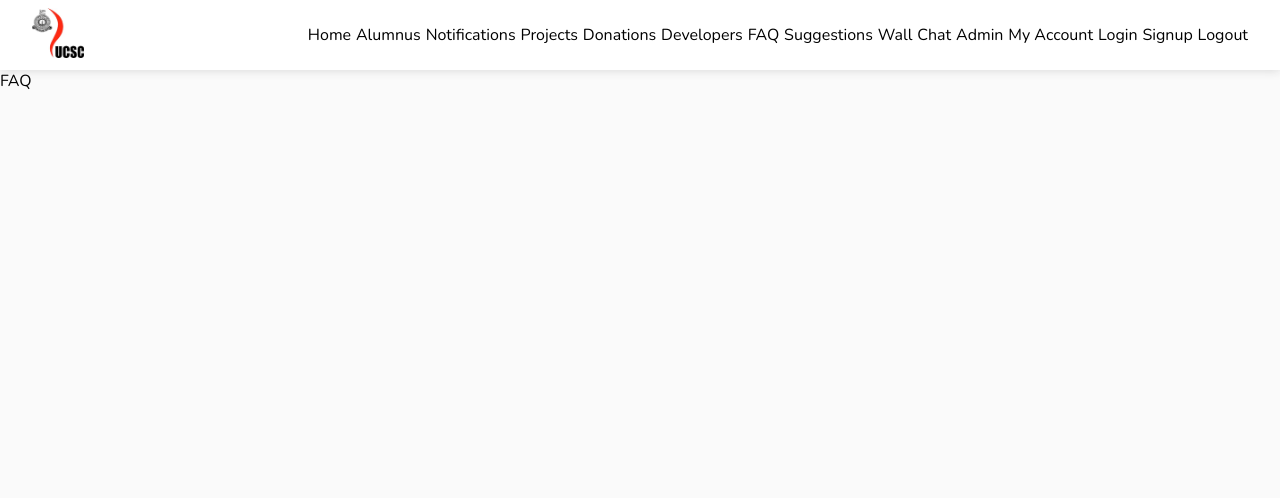
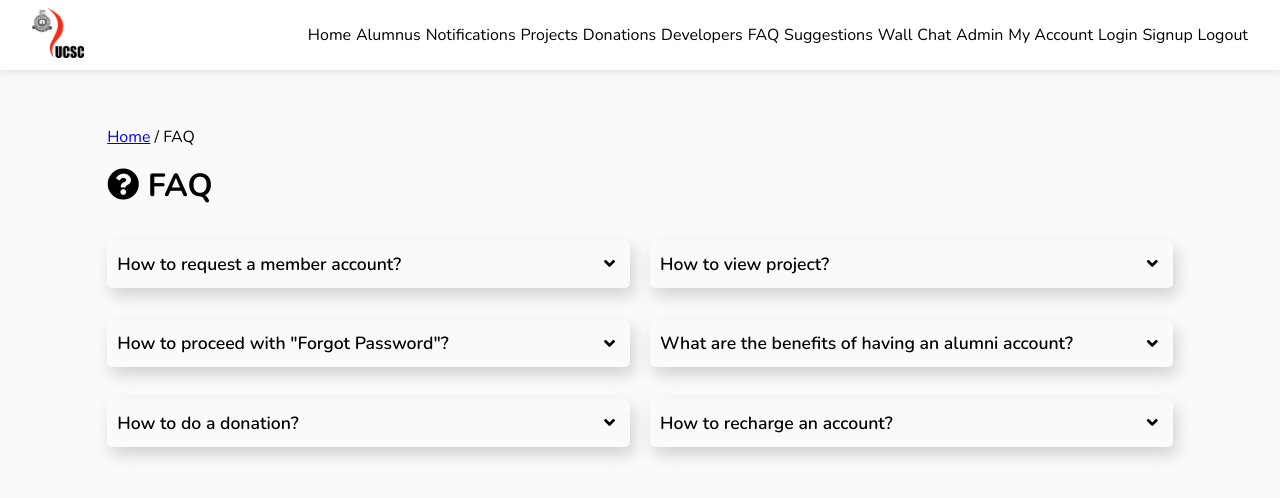
Before and after one commit to IsuruVihan/UCSC_Alumni_Diaries, a PHP site: page /faq.php in a window 1280 px wide. Shown: the top 498 px of the page. Run offline with PHP 8.4, Linux system fonts and the light colour scheme; some libraries are stand-ins or nearby versions.

Commit message:
FAQ sketch UI/UX done

```diff
--- /dev/null
+++ b/assets/styles/faq.css
@@ -0,0 +1,105 @@
+.main-container {
+    display: flex;
+    flex-direction: column;
+    height: 15vh;
+    margin-top: 5vh;
+    padding-left: 6.7em;
+    background: #fafafa;
+}
+
+.breadcrumb {
+    cursor: pointer;
+}
+
+.main-title {
+    font-weight: 700;
+    font-size: 2em;
+    margin: 0;
+}
+
+.faq {
+    margin: 0 6.7em 10vh;
+    display: grid;
+    grid-template-rows: [row1] 100% [row2];
+    grid-template-columns: [col1] 50% [col2] 50% [col3];
+}
+
+.column-1, .column-2 {
+    display: flex;
+    flex-direction: column;
+    gap: 2em;
+}
+
+.column-1 {
+    /*border: 1px solid red;*/
+    grid-row-start: row1;
+    grid-row-end: row2;
+    grid-column-start: col1;
+    grid-column-end: col2;
+    padding-top: 10px;
+    padding-bottom: 10px;
+    padding-right: 10px;
+}
+
+.column-2 {
+    /*border: 1px solid blue;*/
+    grid-row-start: row1;
+    grid-row-end: row2;
+    grid-column-start: col2;
+    grid-column-end: col3;
+    padding-top: 10px;
+    padding-bottom: 10px;
+    padding-left: 10px;
+}
+
+.question {
+    box-shadow: 4px 8px 16px lightgrey;
+    border-radius: 5px;
+    padding: 10px;
+    transition: all ease-in-out 0.5s;
+    display: flex;
+    flex-direction: column;
+}
+
+.question:hover {
+    box-shadow: 1px 2px 4px grey;
+}
+
+.header {
+    font-size: 1.1em;
+    font-weight: 600;
+    display: flex;
+    justify-content: space-between;
+    align-items: center;
+    transition: all ease-in-out 0.5s;
+}
+
+.dropdown-icon {
+    border-radius: 2em;
+    padding: 5px;
+    cursor: pointer;
+    transition: all ease-in-out 0.5s;
+}
+
+.dropup-icon {
+    border-radius: 2em;
+    padding: 5px;
+    cursor: pointer;
+    transition: all ease-in-out 0.5s;
+}
+
+.dropdown-icon:hover {
+    color: #096dd9;
+}
+
+.dropup-icon:hover {
+    color: #f5222d;
+}
+
+.answer {
+    display: none;
+    overflow-wrap: break-word;
+    text-align: justify;
+    padding: 10px;
+    transition: all ease-in-out 0.5s;
+}
--- /dev/null
+++ b/js/faq.js
@@ -0,0 +1,15 @@
+const showHide = (id) => {
+    if (document.getElementById('icon-' + id).classList.contains('fa-angle-down') ) {
+        document.getElementById('icon-' + id).classList.remove('fa-angle-down');
+        document.getElementById('icon-' + id).classList.remove('dropdown-icon');
+        document.getElementById('icon-' + id).classList.add('fa-angle-up');
+        document.getElementById('icon-' + id).classList.add('dropup-icon');
+        document.getElementById('ans-' + id).style.display = 'block';
+    } else {
+        document.getElementById('icon-' + id).classList.remove('fa-angle-up');
+        document.getElementById('icon-' + id).classList.remove('dropup-icon');
+        document.getElementById('icon-' + id).classList.add('fa-angle-down');
+        document.getElementById('icon-' + id).classList.add('dropdown-icon');
+        document.getElementById('ans-' + id).style.display = 'none';
+    }
+}
--- a/pages/faq.php
+++ b/pages/faq.php
@@ -1,7 +1,72 @@
+<link rel='stylesheet' href='../assets/styles/faq.css'/>
+<link rel='stylesheet' href='https://pro.fontawesome.com/releases/v5.10.0/css/all.css'
+      integrity='sha384-AYmEC3Yw5cVb3ZcuHtOA93w35dYTsvhLPVnYs9eStHfGJvOvKxVfELGroGkvsg+p' crossorigin='anonymous'/>
+
 <?php include('../components/header.php'); ?>
 
+<div class='main-container'>
+    <p class='breadcrumb'>
+        <a href='home.php'>Home</a> / FAQ
+    </p>
+    <p class='main-title'>
+        <i class="fas fa-question-circle"></i> FAQ
+    </p>
+</div>
 <div class='faq'>
-	FAQ
+	<div class='column-1'>
+        <div class='question'>
+            <div class='header'>
+                How to request a member account?
+                <i class='fas fa-angle-down dropdown-icon' id='icon-1' onclick="showHide('1')"></i>
+            </div>
+            <div class='answer' id='ans-1'>
+            </div>
+        </div>
+        <div class='question'>
+            <div class='header'>
+                How to proceed with "Forgot Password"?
+                <i class='fas fa-angle-down dropdown-icon' id='icon-2' onclick="showHide('2')"></i>
+            </div>
+            <div class='answer' id='ans-2'>
+            </div>
+        </div>
+        <div class='question'>
+            <div class='header'>
+                How to do a donation?
+                <i class='fas fa-angle-down dropdown-icon' id='icon-3' onclick="showHide('3')"></i>
+            </div>
+            <div class='answer' id='ans-3'>
+            </div>
+        </div>
+    </div>
+    <div class='column-2'>
+        <div class='question'>
+            <div class='header'>
+                How to view project?
+                <i class='fas fa-angle-down dropdown-icon' id='icon-4' onclick="showHide('4')"></i>
+            </div>
+            <div class='answer' id='ans-4'>
+            </div>
+        </div>
+        <div class='question'>
+            <div class='header'>
+                What are the benefits of having an alumni account?
+                <i class='fas fa-angle-down dropdown-icon' id='icon-5' onclick="showHide('5')"></i>
+            </div>
+            <div class='answer' id='ans-5'>
+            </div>
+        </div>
+        <div class='question'>
+            <div class='header'>
+                How to recharge an account?
+                <i class='fas fa-angle-down dropdown-icon' id='icon-6' onclick="showHide('6')"></i>
+            </div>
+            <div class='answer' id='ans-6'>
+            </div>
+        </div>
+    </div>
 </div>
 
 <?php include('../components/footer.php'); ?>
+
+<script src='../js/faq.js'></script>
```
